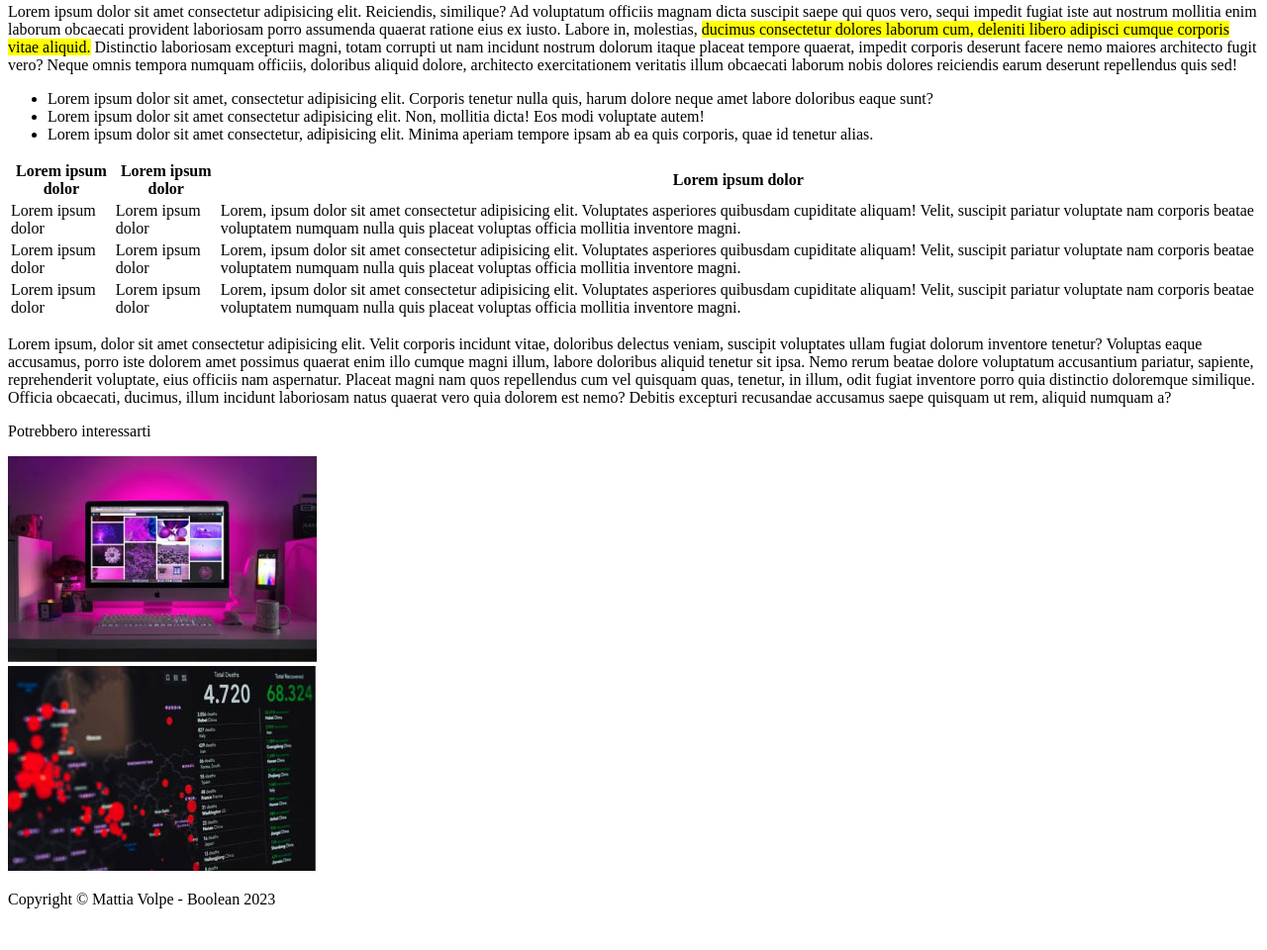
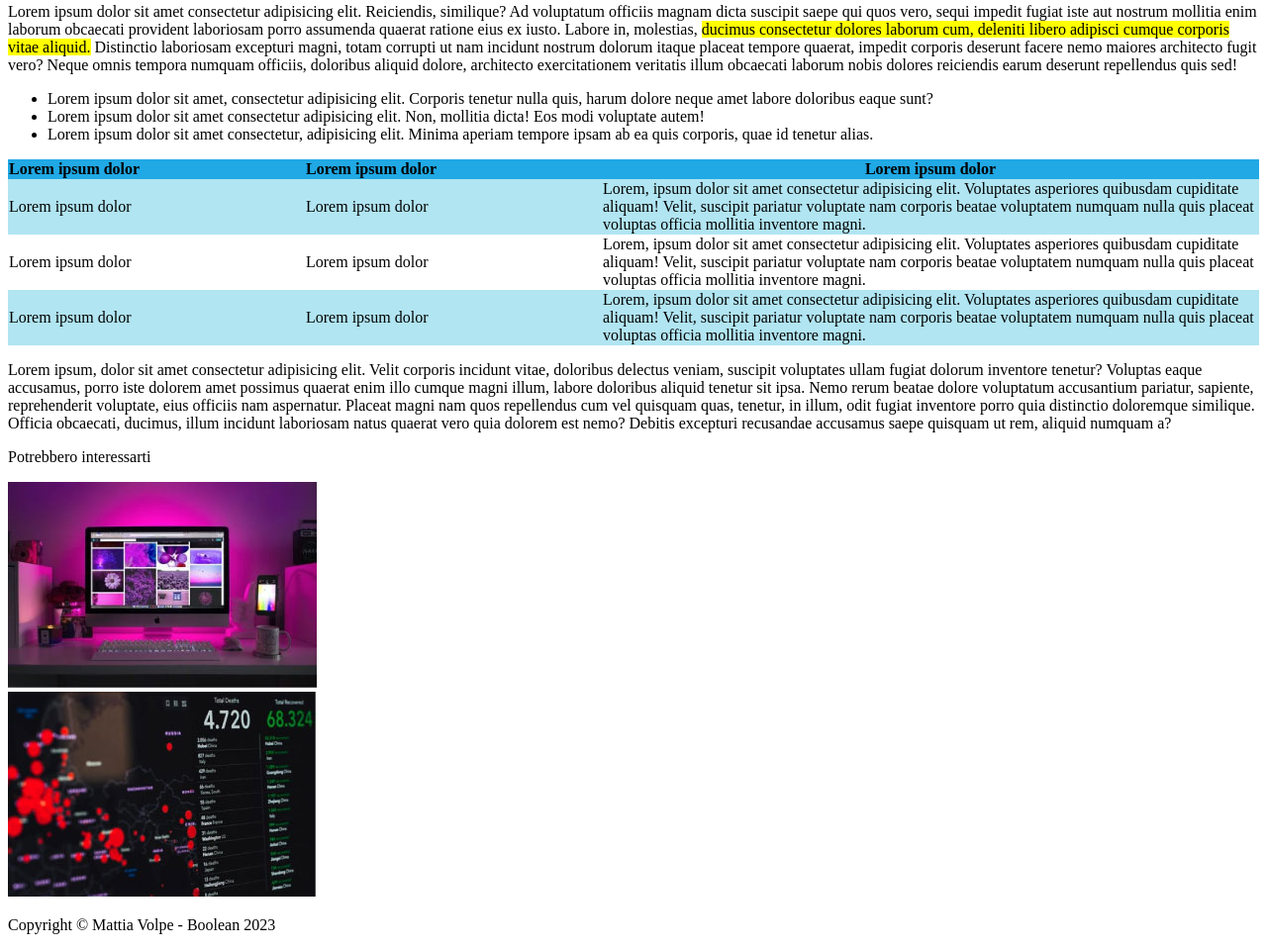
Before and after one commit to mattiavolpe/html-css-booleaner, a plain HTML site: page index.html in a window 1280 px wide. Shown: the part 740-1700 px from the top of the page at 99% size. Before the commit the page ends 1674 px from the top, so only its background shows below. Drawn offline with Linux system fonts and the light colour scheme.

Commit message:
Add table section style

```diff
--- a/css/style.css
+++ b/css/style.css
@@ -42,3 +42,25 @@ header img {
 .to-be-noted {
   background-color: #ffff00;
 }
+
+table {
+  -webkit-border-horizontal-spacing: 0px;
+  -webkit-border-vertical-spacing: 0px;
+}
+
+table th {
+  background-color: #20a9e5;
+}
+
+table tbody tr:first-child,
+table tbody tr:last-child {
+  background-color: #b1e5f2;
+}
+
+table th.wide {
+  text-align: left;
+}
+
+table .wide {
+  width: 300px;
+}
--- a/index.html
+++ b/index.html
@@ -46,25 +46,25 @@
         <table>
           <thead>
             <tr>
-              <th>Lorem ipsum dolor</th>
-              <th>Lorem ipsum dolor</th>
+              <th class="wide">Lorem ipsum dolor</th>
+              <th class="wide">Lorem ipsum dolor</th>
               <th>Lorem ipsum dolor</th>
             </tr>
           </thead>
           <tbody>
             <tr>
-              <td>Lorem ipsum dolor</td>
-              <td>Lorem ipsum dolor</td>
+              <td class="wide">Lorem ipsum dolor</td>
+              <td class="wide">Lorem ipsum dolor</td>
               <td>Lorem, ipsum dolor sit amet consectetur adipisicing elit. Voluptates asperiores quibusdam cupiditate aliquam! Velit, suscipit pariatur voluptate nam corporis beatae voluptatem numquam nulla quis placeat voluptas officia mollitia inventore magni.</td>
             </tr>
             <tr>
-              <td>Lorem ipsum dolor</td>
-              <td>Lorem ipsum dolor</td>
+              <td class="wide">Lorem ipsum dolor</td>
+              <td class="wide">Lorem ipsum dolor</td>
               <td>Lorem, ipsum dolor sit amet consectetur adipisicing elit. Voluptates asperiores quibusdam cupiditate aliquam! Velit, suscipit pariatur voluptate nam corporis beatae voluptatem numquam nulla quis placeat voluptas officia mollitia inventore magni.</td>
             </tr>
             <tr>
-              <td>Lorem ipsum dolor</td>
-              <td>Lorem ipsum dolor</td>
+              <td class="wide">Lorem ipsum dolor</td>
+              <td class="wide">Lorem ipsum dolor</td>
               <td>Lorem, ipsum dolor sit amet consectetur adipisicing elit. Voluptates asperiores quibusdam cupiditate aliquam! Velit, suscipit pariatur voluptate nam corporis beatae voluptatem numquam nulla quis placeat voluptas officia mollitia inventore magni.</td>
             </tr>
           </tbody>
```
